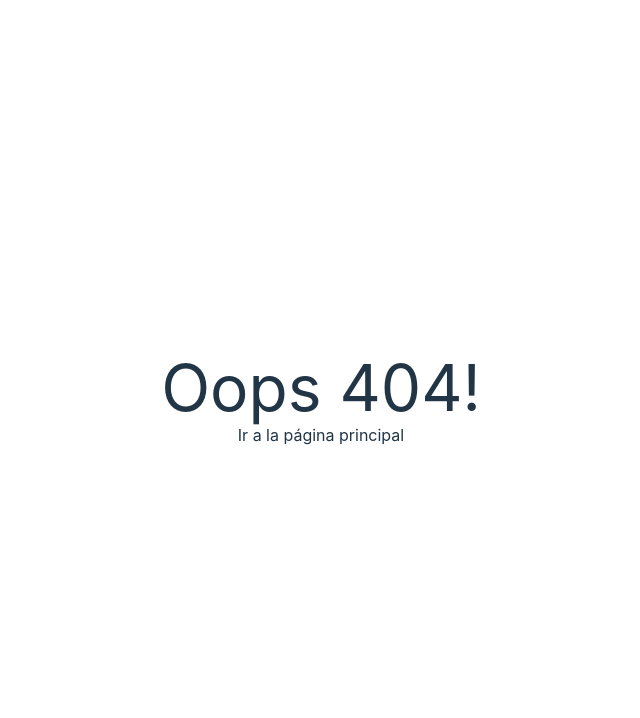
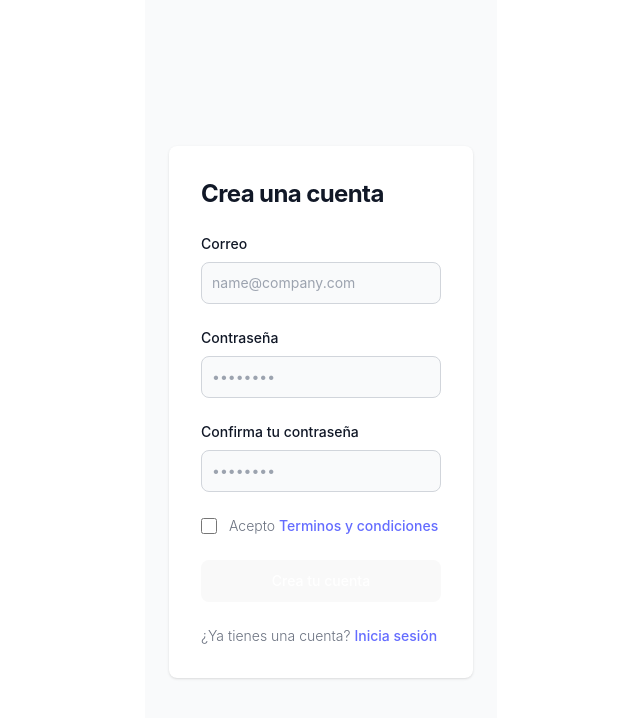
Before and after one commit to HaroldCCS/template-sales-project-front, a React (Vite) app: page /register in a window 1280 px wide. Before the commit this address had no page. Shown: the top 718 px of the page, without its empty margins (319-959 px from the left). Built offline with nearby package versions, Linux system fonts and the light colour scheme.

Commit message:
register

```diff
--- a/src/pages/login/login.page.tsx
+++ b/src/pages/login/login.page.tsx
@@ -1,3 +1,5 @@
+import { Link } from "react-router-dom"
+import ROUTES from "../../router/router.settings"
 
 
 const LoginPage = () => {
@@ -34,7 +36,7 @@ const LoginPage = () => {
                             </div>
                             <button type="submit" className="w-full text-white bg-primary-600 hover:bg-primary-700 focus:ring-4 focus:outline-none focus:ring-primary-300 font-medium rounded-lg text-sm px-5 py-2.5 text-center dark:bg-primary-600 dark:hover:bg-primary-700 dark:focus:ring-primary-800">Ingresar</button>
                             <p className="text-sm font-light text-gray-500 dark:text-gray-400">
-                            ¿No tienes cuenta aún?<a href="#" className="font-medium text-primary-600 hover:underline dark:text-primary-500"> Registrate </a>
+                            ¿No tienes cuenta aún? <Link to={ROUTES.REGISTER_ROUTE} className="font-medium text-primary-600 hover:underline dark:text-primary-500"> Registrate </Link>
                             </p>
                         </form>
                     </div>
--- /dev/null
+++ b/src/pages/register/register.page.tsx
@@ -0,0 +1,49 @@
+import { Link } from "react-router-dom"
+import ROUTES from "../../router/router.settings"
+
+
+const   RegisterPage = () => {
+    return (
+<section className="bg-gray-50 dark:bg-gray-900">
+  <div className="flex flex-col items-center justify-center px-6 py-8 mx-auto md:h-screen lg:py-0">
+      <a href="#" className="flex items-center mb-6 text-2xl font-semibold text-gray-900 dark:text-white">
+      </a>
+      <div className="w-full bg-white rounded-lg shadow dark:border md:mt-0 sm:max-w-md xl:p-0 dark:bg-gray-800 dark:border-gray-700">
+          <div className="p-6 space-y-4 md:space-y-6 sm:p-8">
+              <h1 className="text-xl font-bold leading-tight tracking-tight text-gray-900 md:text-2xl dark:text-white">
+                  Crea una cuenta
+              </h1>
+              <form className="space-y-4 md:space-y-6" action="#">
+                  <div>
+                      <label htmlFor="email" className="block mb-2 text-sm font-medium text-gray-900 dark:text-white">Correo</label>
+                      <input type="email" name="email" id="email" className="bg-gray-50 border border-gray-300 text-gray-900 text-sm rounded-lg focus:ring-primary-600 focus:border-primary-600 block w-full p-2.5 dark:bg-gray-700 dark:border-gray-600 dark:placeholder-gray-400 dark:text-white dark:focus:ring-blue-500 dark:focus:border-blue-500" placeholder="name@company.com" required/>
+                  </div>
+                  <div>
+                      <label htmlFor="password" className="block mb-2 text-sm font-medium text-gray-900 dark:text-white">Contraseña</label>
+                      <input type="password" name="password" id="password" placeholder="••••••••" className="bg-gray-50 border border-gray-300 text-gray-900 text-sm rounded-lg focus:ring-primary-600 focus:border-primary-600 block w-full p-2.5 dark:bg-gray-700 dark:border-gray-600 dark:placeholder-gray-400 dark:text-white dark:focus:ring-blue-500 dark:focus:border-blue-500" required/>
+                  </div>
+                  <div>
+                      <label htmlFor="confirm-password" className="block mb-2 text-sm font-medium text-gray-900 dark:text-white">Confirma tu contraseña</label>
+                      <input type="confirm-password" name="confirm-password" id="confirm-password" placeholder="••••••••" className="bg-gray-50 border border-gray-300 text-gray-900 text-sm rounded-lg focus:ring-primary-600 focus:border-primary-600 block w-full p-2.5 dark:bg-gray-700 dark:border-gray-600 dark:placeholder-gray-400 dark:text-white dark:focus:ring-blue-500 dark:focus:border-blue-500" required/>
+                  </div>
+                  <div className="flex items-start">
+                      <div className="flex items-center h-5">
+                        <input id="terms" aria-describedby="terms" type="checkbox" className="w-4 h-4 border border-gray-300 rounded bg-gray-50 focus:ring-3 focus:ring-primary-300 dark:bg-gray-700 dark:border-gray-600 dark:focus:ring-primary-600 dark:ring-offset-gray-800" required/>
+                      </div>
+                      <div className="ml-3 text-sm">
+                        <label htmlFor="terms" className="font-light text-gray-500 dark:text-gray-300">Acepto <a className="font-medium text-primary-600 hover:underline dark:text-primary-500" href="#">Terminos y condiciones</a></label>
+                      </div>
+                  </div>
+                  <button type="submit" className="w-full text-white bg-primary-600 hover:bg-primary-700 focus:ring-4 focus:outline-none focus:ring-primary-300 font-medium rounded-lg text-sm px-5 py-2.5 text-center dark:bg-primary-600 dark:hover:bg-primary-700 dark:focus:ring-primary-800">Crea tu cuenta</button>
+                  <p className="text-sm font-light text-gray-500 dark:text-gray-400">
+                  ¿Ya tienes una cuenta? <Link to={ROUTES.LOGIN_ROUTE} className="font-medium text-primary-600 hover:underline dark:text-primary-500">Inicia sesión</Link>
+                  </p>
+              </form>
+          </div>
+      </div>
+  </div>
+</section>
+    )
+}
+
+export default RegisterPage
--- a/src/pages/salesLog/salesLog.page.tsx
+++ b/src/pages/salesLog/salesLog.page.tsx
@@ -3,9 +3,73 @@
 
 const SalesLogPage: React.FC = () => {
     return (
-        <div>
-            <h1>Sales Log</h1>
+
+
+        <div className="relative overflow-x-auto">
+            <table className="w-full text-sm text-left rtl:text-right text-gray-500 dark:text-gray-400">
+                <thead className="text-xs text-gray-700 uppercase bg-gray-50 dark:bg-gray-700 dark:text-gray-400">
+                    <tr>
+                        <th scope="col" className="px-6 py-3">
+                            Product name
+                        </th>
+                        <th scope="col" className="px-6 py-3">
+                            Color
+                        </th>
+                        <th scope="col" className="px-6 py-3">
+                            Category
+                        </th>
+                        <th scope="col" className="px-6 py-3">
+                            Price
+                        </th>
+                    </tr>
+                </thead>
+                <tbody>
+                    <tr className="bg-white border-b dark:bg-gray-800 dark:border-gray-700">
+                        <th scope="row" className="px-6 py-4 font-medium text-gray-900 whitespace-nowrap dark:text-white">
+                            Apple MacBook Pro 17"
+                        </th>
+                        <td className="px-6 py-4">
+                            Silver
+                        </td>
+                        <td className="px-6 py-4">
+                            Laptop
+                        </td>
+                        <td className="px-6 py-4">
+                            $2999
+                        </td>
+                    </tr>
+                    <tr className="bg-white border-b dark:bg-gray-800 dark:border-gray-700">
+                        <th scope="row" className="px-6 py-4 font-medium text-gray-900 whitespace-nowrap dark:text-white">
+                            Microsoft Surface Pro
+                        </th>
+                        <td className="px-6 py-4">
+                            White
+                        </td>
+                        <td className="px-6 py-4">
+                            Laptop PC
+                        </td>
+                        <td className="px-6 py-4">
+                            $1999
+                        </td>
+                    </tr>
+                    <tr className="bg-white dark:bg-gray-800">
+                        <th scope="row" className="px-6 py-4 font-medium text-gray-900 whitespace-nowrap dark:text-white">
+                            Magic Mouse 2
+                        </th>
+                        <td className="px-6 py-4">
+                            Black
+                        </td>
+                        <td className="px-6 py-4">
+                            Accessories
+                        </td>
+                        <td className="px-6 py-4">
+                            $99
+                        </td>
+                    </tr>
+                </tbody>
+            </table>
         </div>
+
     )
 }
 
--- a/src/router/router.component.tsx
+++ b/src/router/router.component.tsx
@@ -19,6 +19,7 @@ import LoginPage from '../pages/login/login.page';
 import SalesLogPage from '../pages/salesLog/salesLog.page';
 import ReportsPage from '../pages/reports/reports.page';
 import LoggedLayout from '../layouts/logged/logged.layout';
+import RegisterPage from '../pages/register/register.page';
 
 
 
@@ -39,6 +40,7 @@ const RouterComponent: React.FC = () => {
                     <Route path="*" element={<EmptyLayout><NotFoundPage /></EmptyLayout>} />
                     <Route path={ROUTES.HOMEPAGE_ROUTE} element={<EmptyLayout><HomePage /></EmptyLayout>} />
                     <Route path={ROUTES.LOGIN_ROUTE} element={<EmptyLayout><LoginPage /></EmptyLayout>} />
+                    <Route path={ROUTES.REGISTER_ROUTE} element={<EmptyLayout><RegisterPage /></EmptyLayout>} />
                 </Route>
             </Routes>
         </Router>
--- a/src/router/router.settings.ts
+++ b/src/router/router.settings.ts
@@ -2,8 +2,9 @@
 const ROUTES = {
     HOMEPAGE_ROUTE: '/home',
     LOGIN_ROUTE: '/login',
-    SALES_LOG_ROUTE: '/registros-ventas',
+    SALES_LOG_ROUTE: '/ventas',
     REPORT_ROUTE: '/reportes',
+    REGISTER_ROUTE: '/register',
 }
 
 
```
